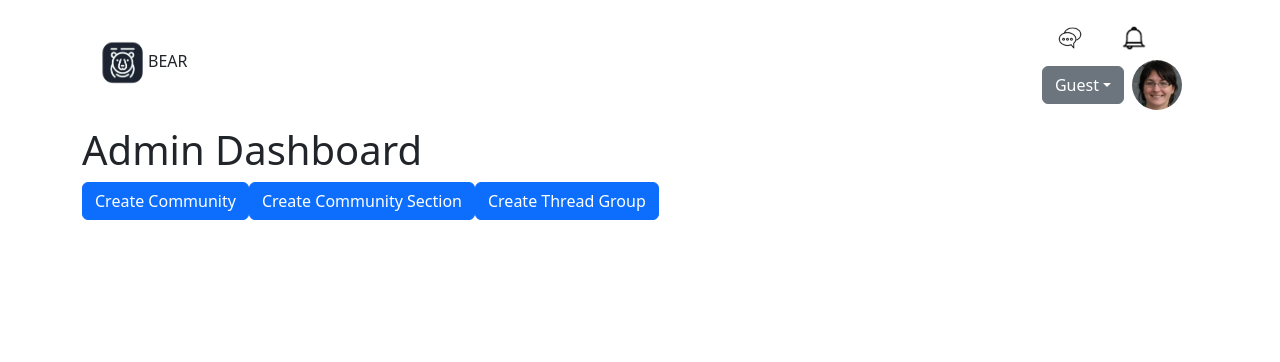
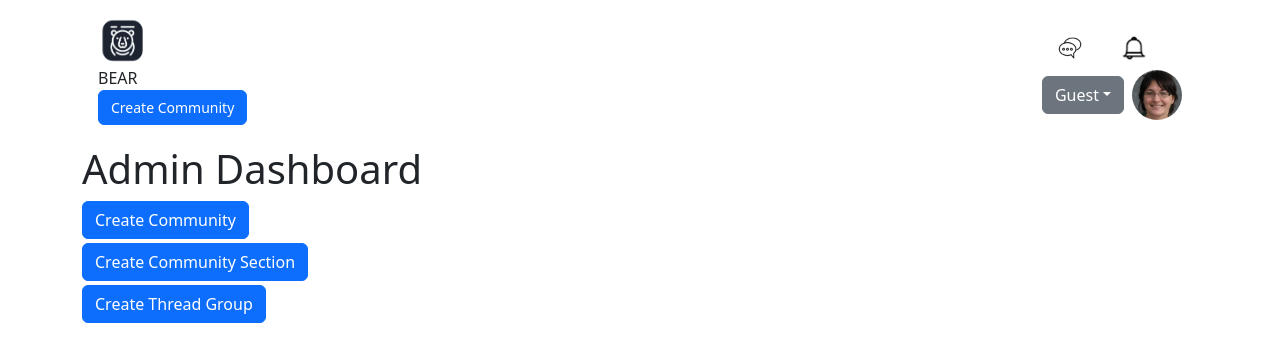
Before and after one commit to BeauSLM/Bear, a React (Create React App) app in the folder frontend/: page /adminPage in a window 1280 px wide. Shown: the top 362 px of the page. Built offline with nearby package versions, Linux system fonts and the light colour scheme.

Commit message:
admin page and clean up

```diff
--- a/frontend/src/AdminPage.js
+++ b/frontend/src/AdminPage.js
@@ -5,11 +5,11 @@ const AdminPage = () => {
     const navigate = useNavigate();
 
     return (
-        <div>
+        <div className="d-flex flex-column align-items-start">
             <h1>Admin Dashboard</h1>
-            <button className="btn btn-primary" onClick={() => navigate('/createCommunity')}>Create Community</button>
-            <button className="btn btn-primary" onClick={() => navigate('/createCommunitySection')}>Create Community Section</button>
-            <button className="btn btn-primary" onClick={() => navigate('/createThreadGroup')}>Create Thread Group</button>
+            <button style={{marginBottom: '0.25rem' }} className="btn btn-primary" onClick={() => navigate('/createCommunity')}>Create Community</button>
+            <button style={{marginBottom: '0.25rem' }} className="btn btn-primary" onClick={() => navigate('/createCommunitySection')}>Create Community Section</button>
+            <button style={{marginBottom: '0.25rem' }} className="btn btn-primary" onClick={() => navigate('/createThreadGroup')}>Create Thread Group</button>
         </div>
     );
 };
--- a/frontend/src/BearHeader.js
+++ b/frontend/src/BearHeader.js
@@ -20,9 +20,10 @@ const Header = () => {
 
     return (
         <header className="d-flex justify-content-between align-items-center p-3">
-            <div>
+            <div className="d-flex flex-column align-items-start">
                 <img src={logo} width={50} height={50} alt="Logo" />
                 <span>BEAR</span>
+                <button style={{ fontSize: '0.875rem', marginBottom: '0.25rem' }} className="btn btn-primary" onClick={() => navigate('/adminPage')}>Create Community</button>
             </div>
             <div>
                 <button className="btn me-2"><img src={message} width={30} height={30} alt="Messages" /></button>
--- a/frontend/src/Login.js
+++ b/frontend/src/Login.js
@@ -26,9 +26,6 @@ const LoginPage = () => {
                 navigate('/');
             })
             .catch(err => {
-                if (username == "admin" && password == "admin") {
-                    navigate('/adminPage');
-                }
                 setError('Invalid username or password');
                 console.error('Login error', err);
             });
```
